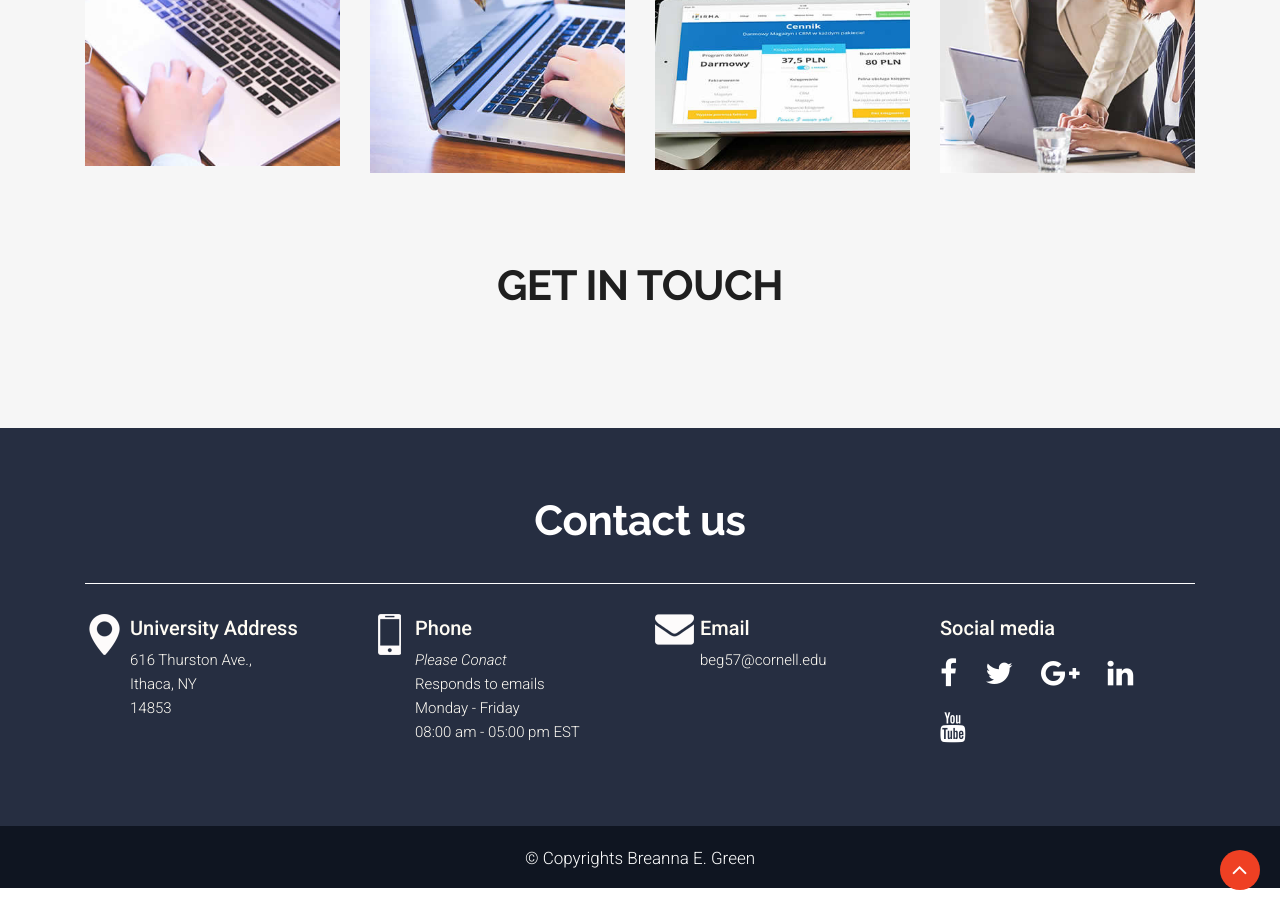
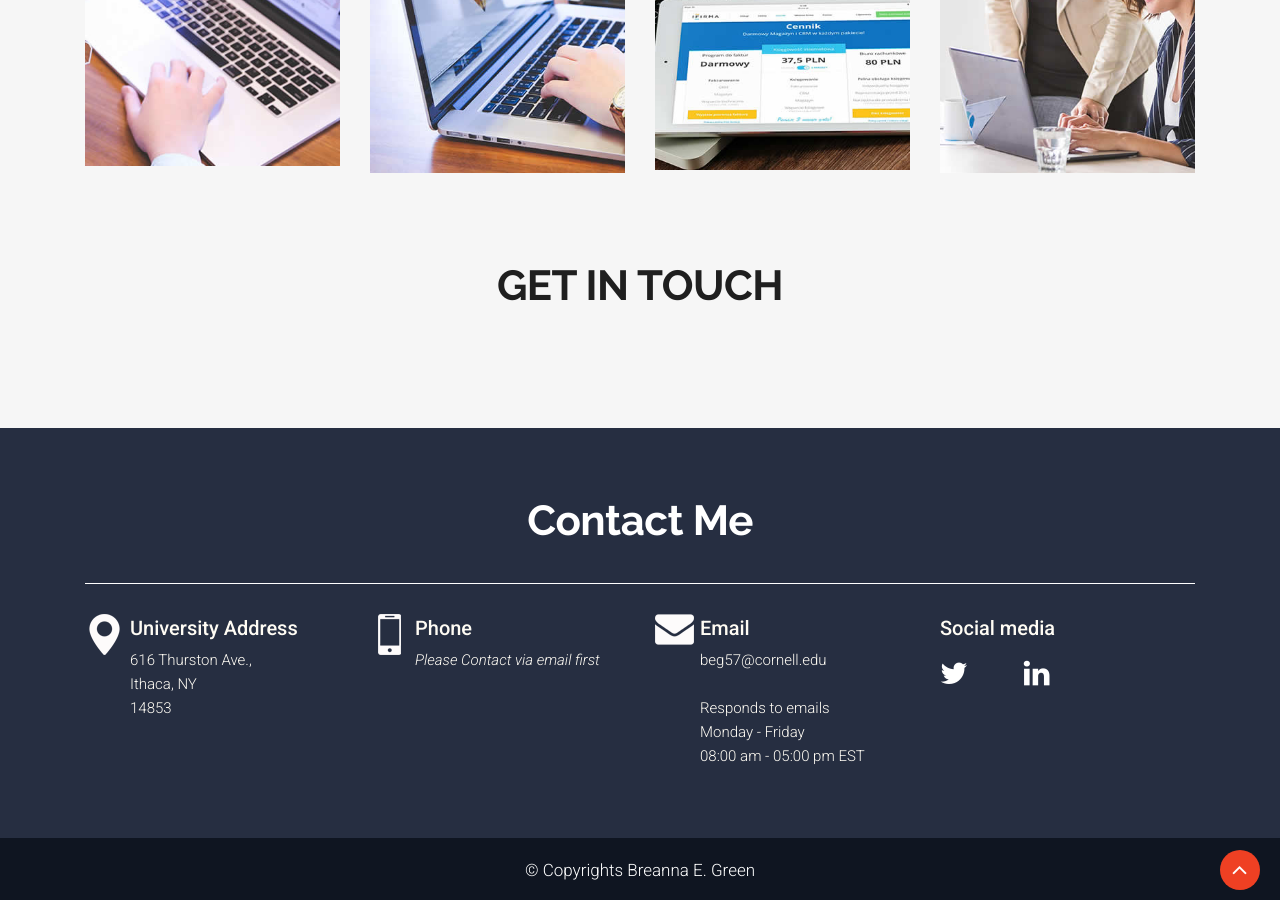
Before and after one commit to bregreen/bregreen.github.io, a Jekyll site: the page built from index.html, in a window 1280 px wide and 900 px high, scrolled down 6414 px. Built offline with Jekyll 4.4.1, drawn with Linux system fonts in a browser that asks for light colours.

Commit message:
Update default.html

```diff
--- a/_layouts/default.html
+++ b/_layouts/default.html
@@ -391,7 +391,7 @@
                   <div class="col-md-12">
                      <div class="full">
                         <div class="heading_main text_align_center white_fonts margin-bottom_30">
-                           <h2>Contact us</h2>
+                           <h2>Contact Me</h2>
                         </div>
                      </div>
                   </div>
@@ -406,13 +406,13 @@
 
                   <div class="col-lg-3 col-md-6 col-sm-6 white_fonts">
                      <div class="full footer_blog f_icon_2">
-			     <p>Phone<br><small><i> Please Conact</i><br> Responds to emails<br>Monday - Friday<br>08:00 am - 05:00 pm EST</small></p>
+			     <p>Phone<br><small><i> Please Contact via email first</i><br></small></p>
                      </div>
                   </div>
 
                   <div class="col-lg-3 col-md-6 col-sm-6 white_fonts">
                      <div class="full footer_blog f_icon_3">
-                         <p>Email<br><small>beg57@cornell.edu<br></small></p>
+                         <p>Email<br><small>beg57@cornell.edu<br><br> Responds to emails<br>Monday - Friday<br>08:00 am - 05:00 pm EST</small></p>
                      </div>
                   </div>
 
@@ -421,11 +421,11 @@
                          <p>Social media</p>
                          <p>
                            <ul>
-                              <li><a href="#"><i class="fa fa-facebook-f"></i></a></li>
+
                               <li><a href="#"><i class="fa fa-twitter"></i></a></li>
-                              <li><a href="#"><i class="fa fa-google-plus"></i></a></li>
+                              <li><a href="#"><i class="fa fa-google-scholar"></i></a></li>
                               <li><a href="#"><i class="fa fa-linkedin"></i></a></li>
-                              <li><a href="#"><i class="fa fa-youtube"></i></a></li>
+
                            </ul>
                          </p>
                      </div>
```
